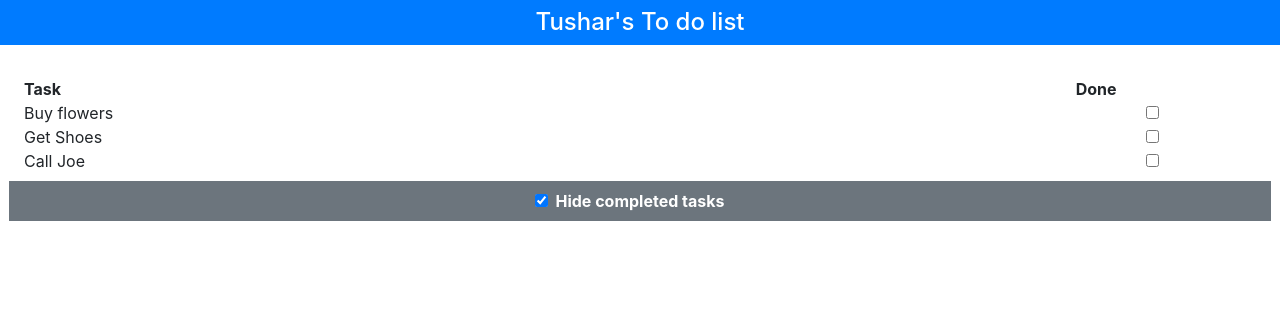
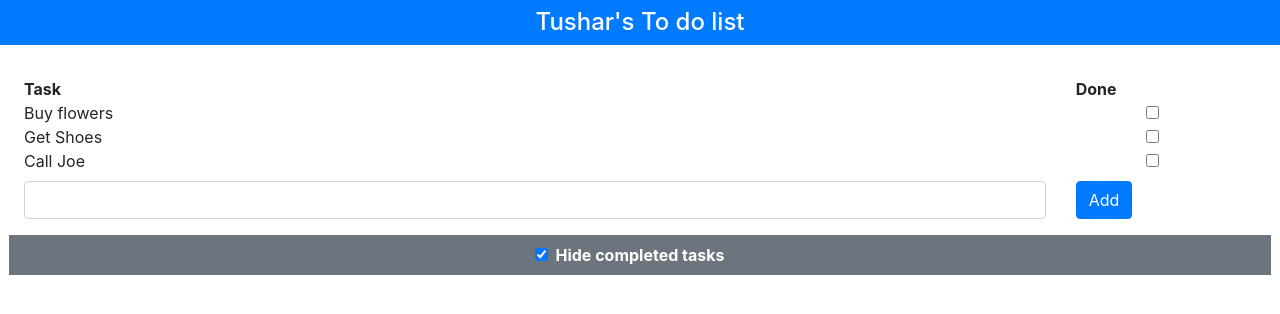
Before and after one commit to tusharbakshi6/provue2practice, a Vue app: page / in a window 1280 px wide. Shown: the top 314 px of the page. Built offline with nearby package versions, Linux system fonts and the light colour scheme.

Commit message:
Page 23 A 43

```diff
--- a/src/App.vue
+++ b/src/App.vue
@@ -12,6 +12,14 @@
         <div class="col">{{t.action}}</div>
         <div class="col-2 text-center">
           <input type="checkbox" class="form-check-input" v-model="t.done"/>
+        </div>
+      </div>
+      <div class="row py-2">
+        <div class="col">
+          <input v-model="newItemText" class="form-control"/>
+        </div>
+        <div class="col-2">
+          <button class="btn btn-primary" v-on:click="addNewTodo">Add</button>
         </div>
       </div>
       <div class="row bg-secondary py-2 mt-2 text-white">
@@ -38,13 +46,23 @@
         { action: "Collect Tickets", done: true },
         { action: "Call Joe", done: false }
       ],
-      hideCompleted: true
+      hideCompleted: true,
+      newItemText: ""
     }
   },
   computed:{
     filteredTasks(){
       return this.hideCompleted ? this.tasks.filter(t =>!t.done) : this.tasks;
     }
+  },
+  methods:{
+    addNewTodo(){
+      this.tasks.push({
+        action: this.newItemText,
+        done: false
+      });
+      this.newItemText = "";
+    }
   }
 }
 </script>
```
